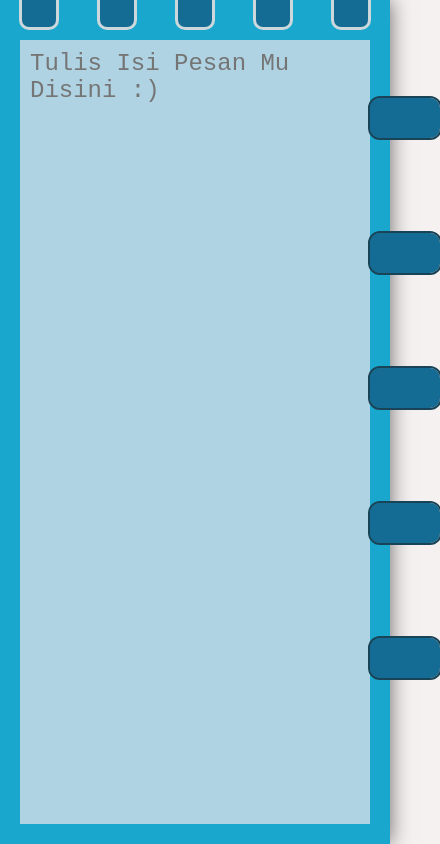
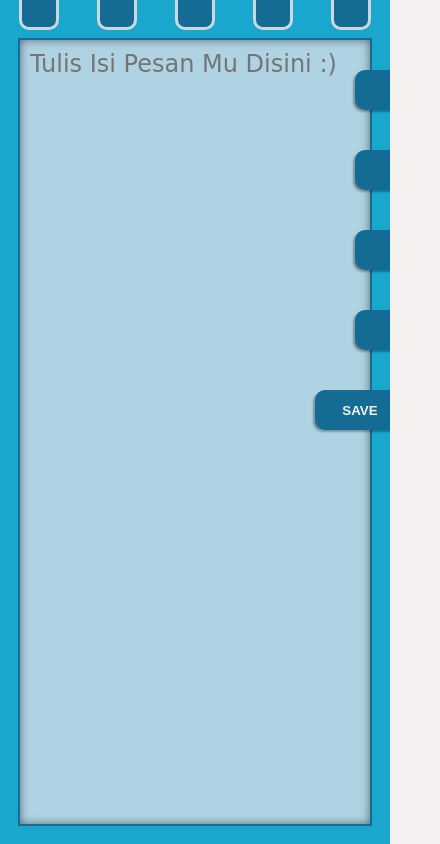
Before and after one commit to VinnNervin/project-Notes, a plain HTML site: page index.html in a window 390 px wide. Shown: the whole page, 440 px wide, since content can reach past the window. Drawn offline with Linux system fonts and the light colour scheme.

Commit message:
edit android view

```diff
--- a/style.css
+++ b/style.css
@@ -27,9 +27,9 @@ body {
     display: flex;
     justify-content: center;
     align-items: center;
-    height: 100vh;
     flex-direction: column;
     background-color: var(--clr01);
+    height: 100vh;
 }
 
 
@@ -40,6 +40,7 @@ body {
     width: 500px;
     display: flex;
     justify-content: center;
+
 }
 
 
@@ -71,6 +72,7 @@ body {
     height: 60px;
     width: 40px;
     border-radius: 10px;
+    /*box-shadow: 2px 2px 2px black;*/
 }
 
 
@@ -115,6 +117,9 @@ body {
     /* background-color: var(--clr02); */
     position: absolute;
     overflow-y:unset;
+    font-family: 'Kalam', cursive;
+    box-shadow: inset 0 0 10px rgba(0,0,0,0.5);
+    outline: 2px solid var(--clr04);
 }
 
 .note-box .note {
@@ -126,11 +131,11 @@ body {
     /* background-color: green; */
     position: absolute;
     right: -30px;
+    height: 80%;
     display: flex;
     justify-content: space-around;
     flex-direction: column;
     top: 50px;
-    height: 80%;
     z-index: 1;
 }
 
@@ -166,18 +171,23 @@ body {
 @media screen and (max-width: 500px) {
 
     .container {
-        height: 100vh;
+        height: 100%;
         width: 100%;
+        overflow: hidden;
     }
 
     .note-side {
-        right: -50px;
+        right: -55px;
+        height: unset;
         z-index: 4;
     }
 
     .note-side button {
-        width: 70px;
+        width: 90px;
         height: 40px;
+        outline: none;
+        border-radius: 10px 0 0 10px;
+        box-shadow: -2px 2px 2px rgba(0,0,0,0.3);
     }
 
     .note-side .btn-note:focus {
@@ -187,4 +197,16 @@ body {
         transition: all .4s ease-in-out;
     }
 
+    .note-side .btn-save button  {
+        color: var(--clr01);
+        transform: translateX(-40px);
 }
+
+    .note-side .btn-save button:hover {
+        color: var(--clr04);
+        background-color: var(--clr01);
+        transform: translateX(-40px);
+}
+
+
+}
```
